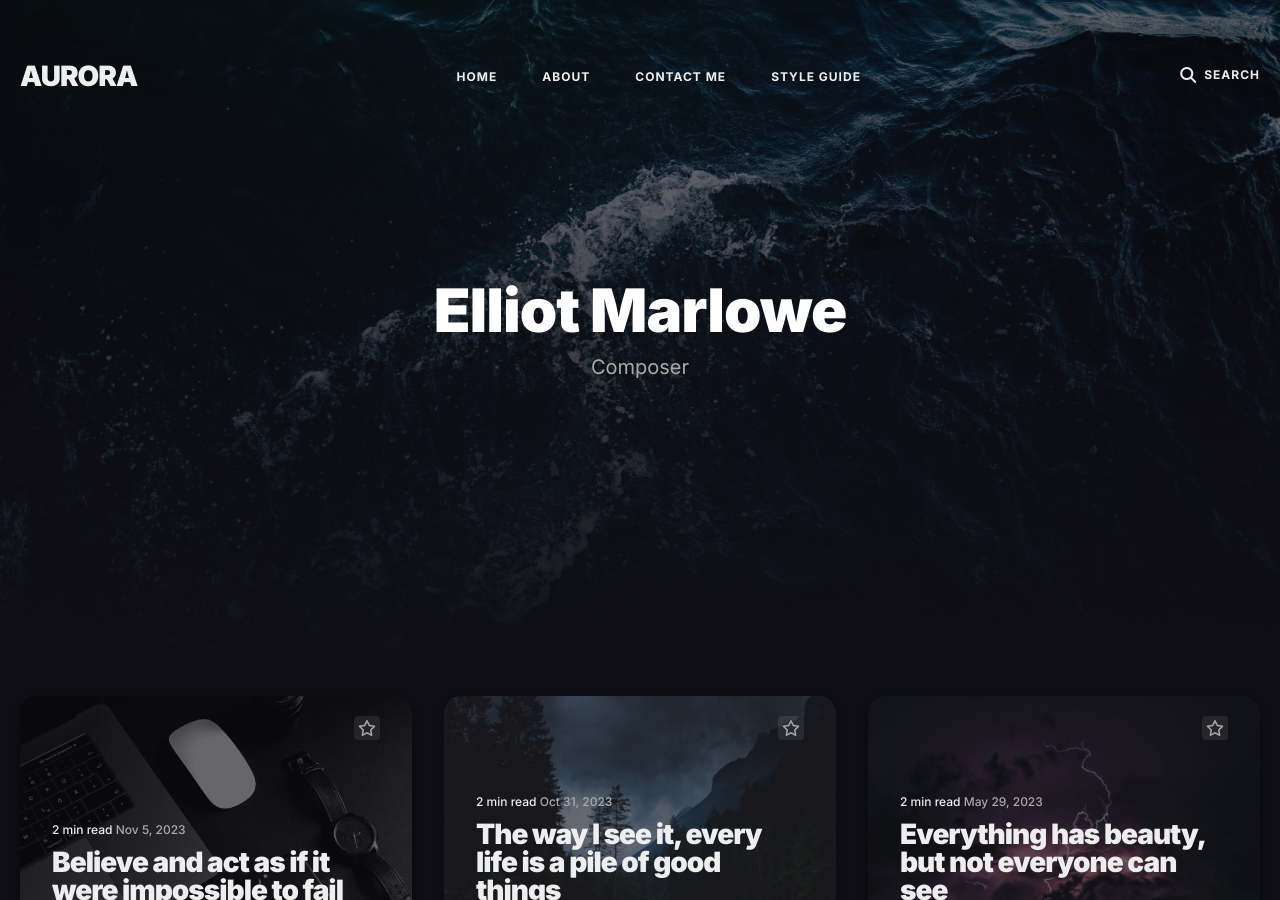
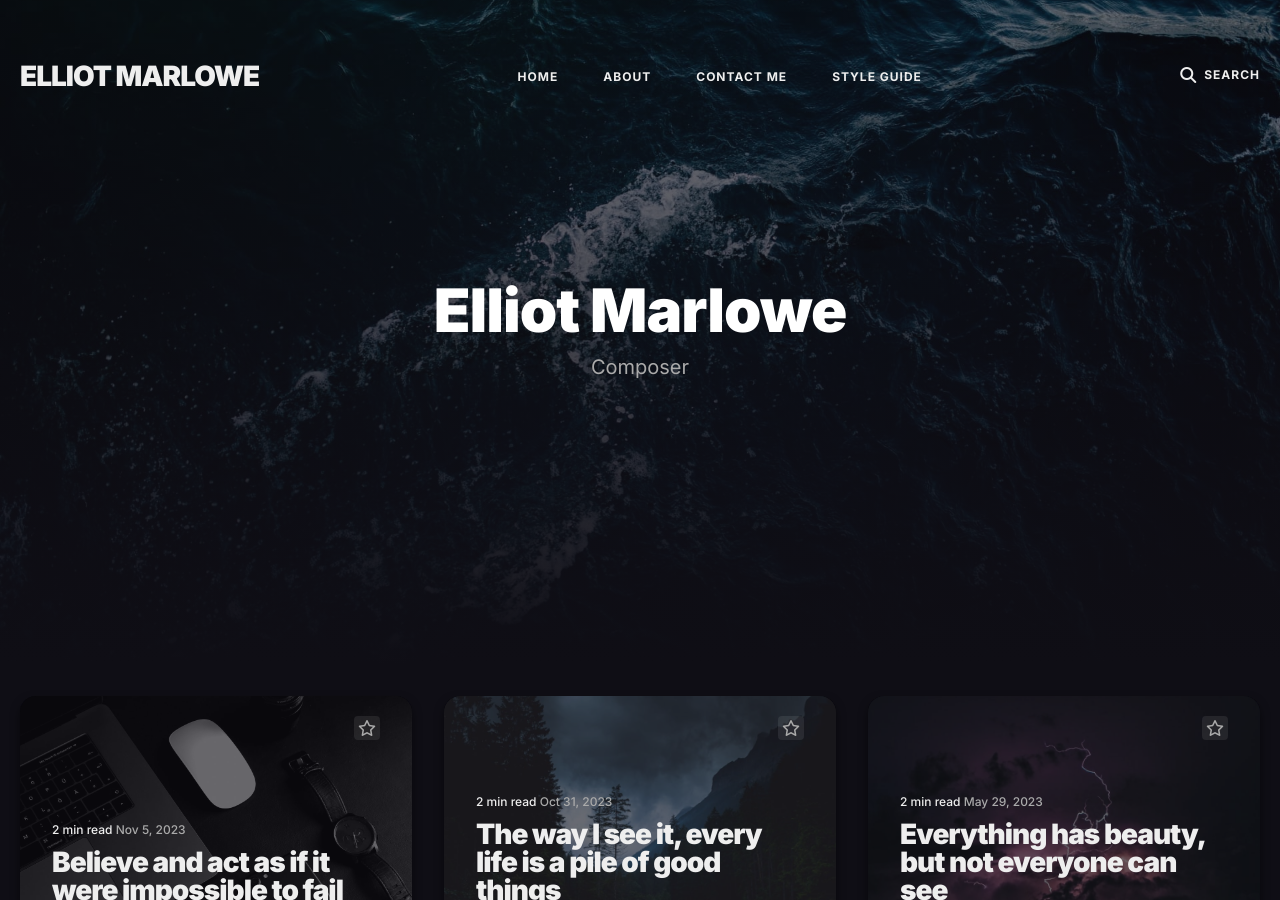
Before and after one commit to elliotmarlowe/elliotmarlowe.github.io, a Jekyll site: the page built from index.html, in a window 1280 px wide and 900 px high. Built offline with Jekyll 4.4.1, drawn with Linux system fonts in a browser that asks for light colours; the list of posts is cut into pages by our own code; some of the changed text lies outside the part shown.

Commit message:
update header and footer

```diff
--- a/_includes/footer.html
+++ b/_includes/footer.html
@@ -16,7 +16,7 @@
     <div class="row">
       <div class="col col-12">
       <div class="footer__inner">
-        <div class="copyright">{{ site.time | date: '%Y' }} &copy; <a href="/">Aurora Rights Management BV</a>. All rights reserved.</div>
+        <div class="copyright">Copyright &copy; {{ site.time | date: '%Y' }} <a href="https://aurorarm.com">Aurora Rights Management BV</a>. All rights reserved.</div>
         {% include social-links.html %}
         </div>
       </div>
--- a/_includes/header.html
+++ b/_includes/header.html
@@ -15,9 +15,9 @@
       <div class="logo">
         <a class="logo__link" href="{{ site.baseurl }}/">
         {% if site.data.settings.logo %}
-          <img class="logo__image" src="{{ site.data.settings.logo | relative_url }}" alt="{{ site.data.settings.title }}">
+          <img class="logo__image" src="/" alt="{{ site.data.settings.author.name }}">
         {% else %}
-          {{ site.data.settings.title }}
+          {{ site.data.settings.author.name }}
         {% endif %}
         </a>
       </div>
```
